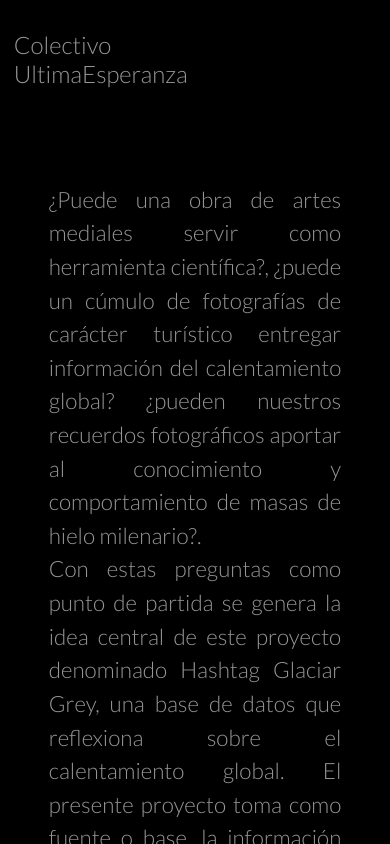
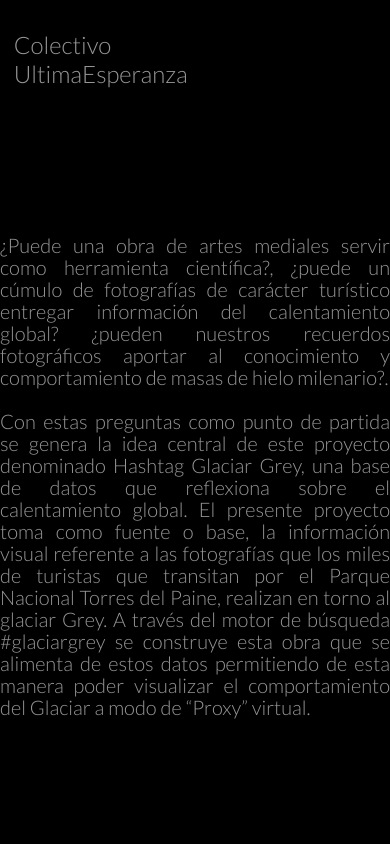
Before and after one commit to ffdietz/hashtag, a React (Create React App) app in the folder client/: page /hashtag in a window 390 px wide. Built offline with nearby package versions, Linux system fonts and the light colour scheme.

Commit message:
responsive texts

```diff
--- a/client/src/components/Collective.js
+++ b/client/src/components/Collective.js
@@ -7,7 +7,7 @@ export class Collective extends Component {
         return (
             p.split('\n\n').map((paragraph,index) =>
                 <p key={index}>
-                    {paragraph.split('\n')
+                    { paragraph.split('\n')
                     .reduce((total, line) => [total, <br />, line])}
                 </p>
             )
@@ -17,11 +17,9 @@ export class Collective extends Component {
     render() {
         return (
             <AboutContainer>
-                <AboutWrapper>
                     <BiographyText>
                         {this.paragraph(Biography)}
                     </BiographyText>
-                </AboutWrapper>
             </AboutContainer>
         )
     }
@@ -35,39 +33,18 @@ const AboutContainer = styled.div`
     display: flex;
     align-items: center;
     justify-content: center;
+    padding-top: 5vh;
     color: var(--font-color);
 `
-
-const AboutWrapper = styled.div`
-    width: 75vw;
-    height: 60vh;
-
-    display:flex;
-    flex-direction: row;
-    /* align-items: flex-start; */
-    align-items: center;
-    justify-content: space-around;
-
-`
-
-// const Title = styled.h2 `
-//     border: 1px solid green;
-//     margin: 0;
-//     padding: 0;
-// `
-
 const BiographyText = styled.p `
-    height: 50vh;
-    width: 50vh;
-    margin: 0;
-    margin-top: -5vh;
-    padding: 0;
+    width: clamp(400px, 50vh, 600px);
+    height: clamp(500px, 50%, 65%);
     text-align: justify;
 
-    font-size: 1.4rem;
-    line-height: 1.6rem;
+    font-size: clamp(10px, 1.6rem, 20px);
+    line-height: clamp(11px, 1.8rem, 22px);
+    color: var(--font-color);
 
-    color: var(--font-color);
 
 `
 const Biography =
--- a/client/src/components/Hashtag/HashtagChart.js
+++ b/client/src/components/Hashtag/HashtagChart.js
@@ -40,8 +40,8 @@ export default function ImgChart( props ) {
     const margin = ({top: 10, bottom: 60, right: 40, left: 20})
     let { width, height } = dimensions || wrapperRef.current.getBoundingClientRect();
 
-    const chartWidth  = width  * 4;
-    const chartHeight = height * 3;
+    const chartWidth  = width  * 1.5;
+    const chartHeight = height * 1.5;
     const rectSize = 80;
 
     const initialZoom = d3.zoomIdentity.scale(0.21).translate((0.21 * chartWidth)/2 , height * 1 );
@@ -65,7 +65,9 @@ export default function ImgChart( props ) {
 
     const zoomed =  d3.zoom()
                       .scaleExtent([0.1, 15])
-                      .translateExtent([ [ margin.left, margin.top ], [ chartWidth - margin.right, chartHeight - margin.bottom ] ])
+                      .translateExtent([
+                        [ 0, 0 ],
+                        [ chartWidth , chartHeight] ])
                       .wheelDelta( (event) => -event.deltaY * (event.deltaMode ? 120 : 1) / 2500 )
                       .on("zoom", (event) => {
                         svg
@@ -90,10 +92,10 @@ export default function ImgChart( props ) {
       })
       .attr("width",  rectSize )
       .attr("height", rectSize )
-      // .transition().duration(5000)
-      .attr("x", (d) => timeScale(getDate(d.ig_uploaded_at)))
-      // .attr("x", (d) => xScale(d.bytes) - rectSize/2 )
-      // .transition().duration(5000)
+      .transition().duration(5000)
+      // .attr("x", (d) => timeScale(getDate(d.ig_uploaded_at)))
+      .attr("x", (d) => xScale(d.bytes) - rectSize/2 )
+      .transition().duration(5000)
       .attr("y", (d) => yScale(d.bytes) - rectSize/2 );
 
     svg
--- a/client/src/components/ProjectDescription.js
+++ b/client/src/components/ProjectDescription.js
@@ -17,11 +17,9 @@ export class AboutProject extends Component {
     render() {
         return (
             <AboutContainer>
-                <AboutWrapper>
-                    <BiographyText>
-                        {this.paragraph(Biography)}
-                    </BiographyText>
-                </AboutWrapper>
+                <BiographyText>
+                    {this.paragraph(Biography)}
+                </BiographyText>
             </AboutContainer>
         )
     }
@@ -29,48 +27,27 @@ export class AboutProject extends Component {
 
 export default AboutProject
 
-
 const AboutContainer = styled.div`
     width: 100vw;
     height: 100vh;
     display: flex;
     align-items: center;
     justify-content: center;
+    padding-top: 5vh;
     color: var(--font-color);
 `
 
-const AboutWrapper = styled.div`
-    width: 75vw;
-    height: 60vh;
-
-    display:flex;
-    flex-direction: row;
-    /* align-items: flex-start; */
-    align-items: center;
-    justify-content: space-around;
-
-`
-
-// const Title = styled.h2 `
-//     border: 1px solid green;
-//     margin: 0;
-//     padding: 0;
-// `
-
 const BiographyText = styled.p `
-    height: 50vh;
-    width: 50vh;
-    margin: 0;
-    margin-top: -12vh;
-    padding: 0;
+    width: clamp(400px, 50vh, 600px);
+    height: clamp(500px, 50%, 65%);
     text-align: justify;
 
-    font-size:1.4rem;
-    line-height: 1.5;
-
+    font-size: clamp(10px, 1.6rem, 20px);
+    line-height: clamp(11px, 1.8rem, 22px);
     color: var(--font-color);
 
 `
 const Biography =
     `¿Puede una obra de artes mediales servir como herramienta científica?, ¿puede un cúmulo de fotografías de carácter turístico entregar información del calentamiento global? ¿pueden nuestros recuerdos fotográficos aportar al conocimiento y comportamiento de masas de hielo milenario?.
+
     Con estas preguntas como punto de partida se genera la idea central de este proyecto denominado Hashtag Glaciar Grey, una base de datos que reflexiona sobre el calentamiento global. El presente proyecto toma como fuente o base, la información visual referente a las fotografías que los miles de turistas que transitan por el Parque Nacional Torres del Paine, realizan en torno al glaciar Grey. A través del motor de búsqueda #glaciargrey se construye esta obra que se alimenta de estos datos permitiendo de esta manera poder visualizar el comportamiento del Glaciar a modo de “Proxy” virtual. `
```
